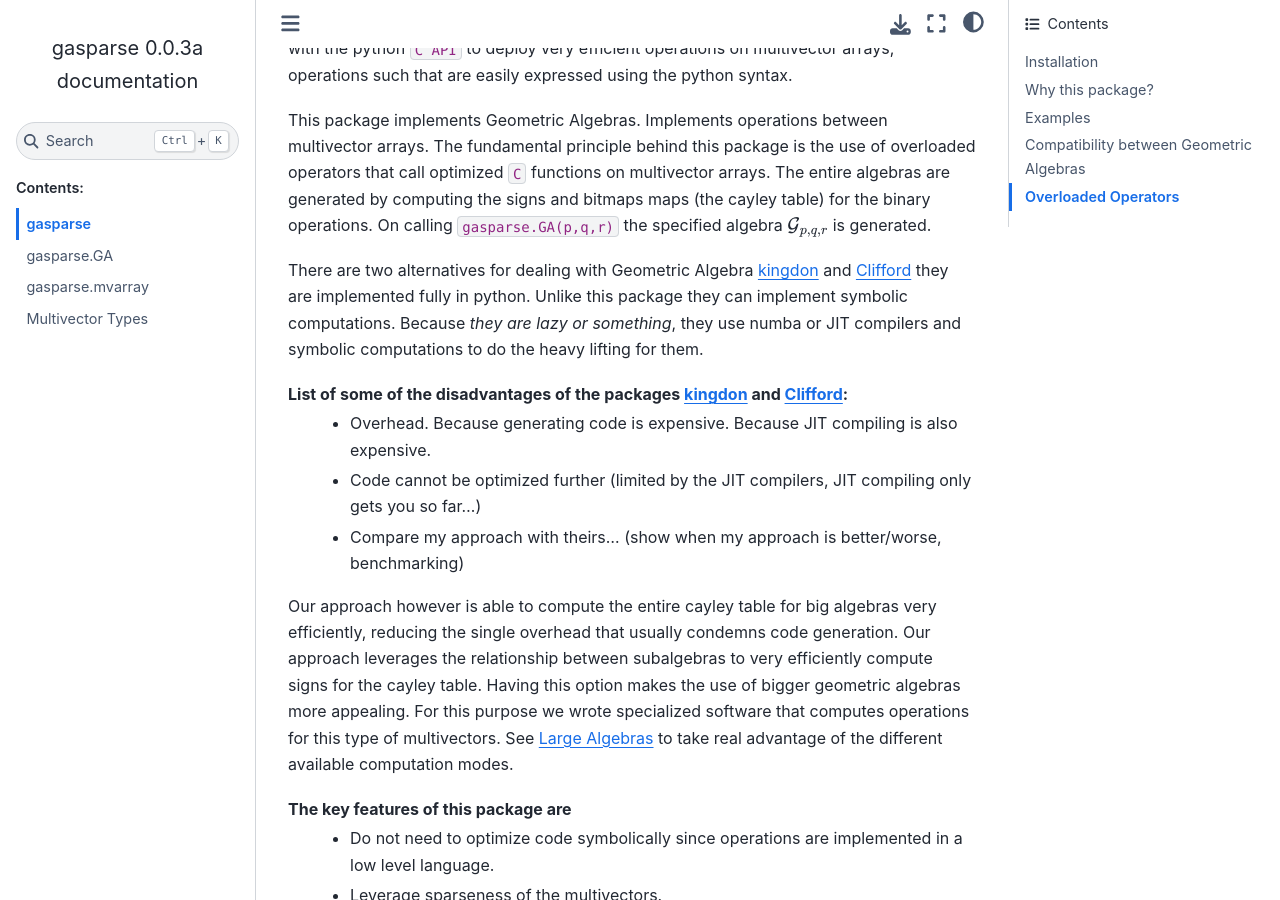
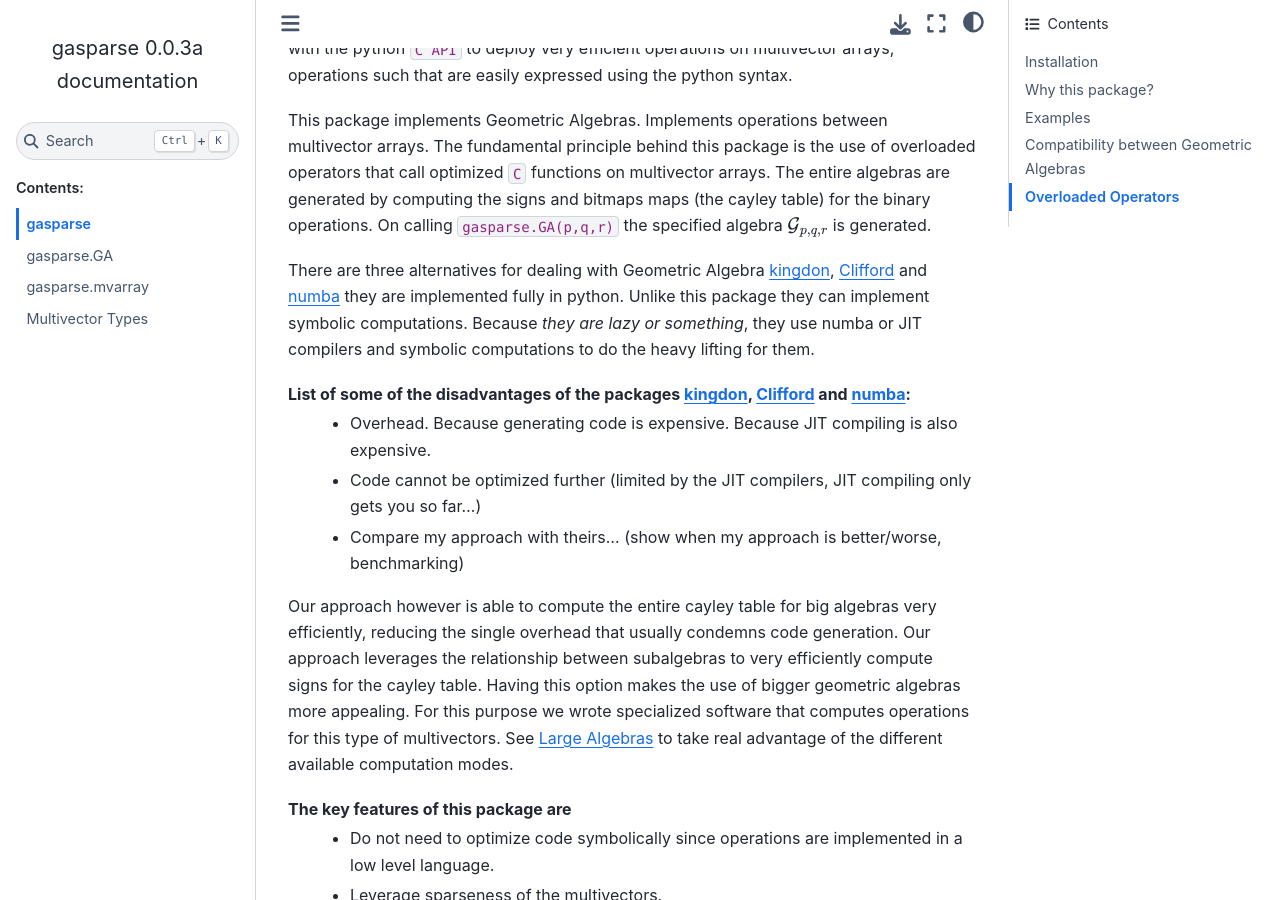
Before and after one commit to Numerical-Geometric-Algebra/gasparse, a Sphinx documentation site: the page built from docs/source/README.rst, in a window 1280 px wide and 900 px high, scrolled down 815 px. Built offline with Sphinx 7.4.7 and the Sphinx Book theme 1.1.4, drawn with Linux system fonts in a browser that asks for light colours.

Commit message:
added elco's package link

```diff
--- a/docs/source/README.rst
+++ b/docs/source/README.rst
@@ -47,10 +47,10 @@ The fundamental principle behind this package is the use of overloaded operators
 The entire algebras are generated by computing the signs and bitmaps maps (the cayley table) for the binary operations.
 On calling ``gasparse.GA(p,q,r)`` the specified algebra :math:`\mathcal{G}_{p,q,r}` is generated.
 
-There are two alternatives for dealing with Geometric Algebra `kingdon <https://github.com/tBuLi/kingdon/tree/master>`_ and `Clifford <https://github.com/pygae/clifford/tree/master>`_ they are implemented fully in python.
+There are three alternatives for dealing with Geometric Algebra `kingdon <https://github.com/tBuLi/kingdon/tree/master>`_, `Clifford <https://github.com/pygae/clifford/tree/master>`_ and `numba <https://github.com/EelcoHoogendoorn/numga>`_ they are implemented fully in python.
 Unlike this package they can implement symbolic computations. Because `they are lazy or something`, they use numba or JIT compilers and symbolic computations to do the heavy lifting for them.
 
-List of some of the disadvantages of the packages `kingdon <https://github.com/tBuLi/kingdon/tree/master>`_ and `Clifford <https://github.com/pygae/clifford/tree/master>`_:
+List of some of the disadvantages of the packages `kingdon <https://github.com/tBuLi/kingdon/tree/master>`_, `Clifford <https://github.com/pygae/clifford/tree/master>`_ and `numba <https://github.com/EelcoHoogendoorn/numga>`_:
  * Overhead. Because generating code is expensive. Because JIT compiling is also expensive.
  * Code cannot be optimized further (limited by the JIT compilers, JIT compiling only gets you so far...)
  * Compare my approach with theirs... (show when my approach is better/worse, benchmarking)
```
